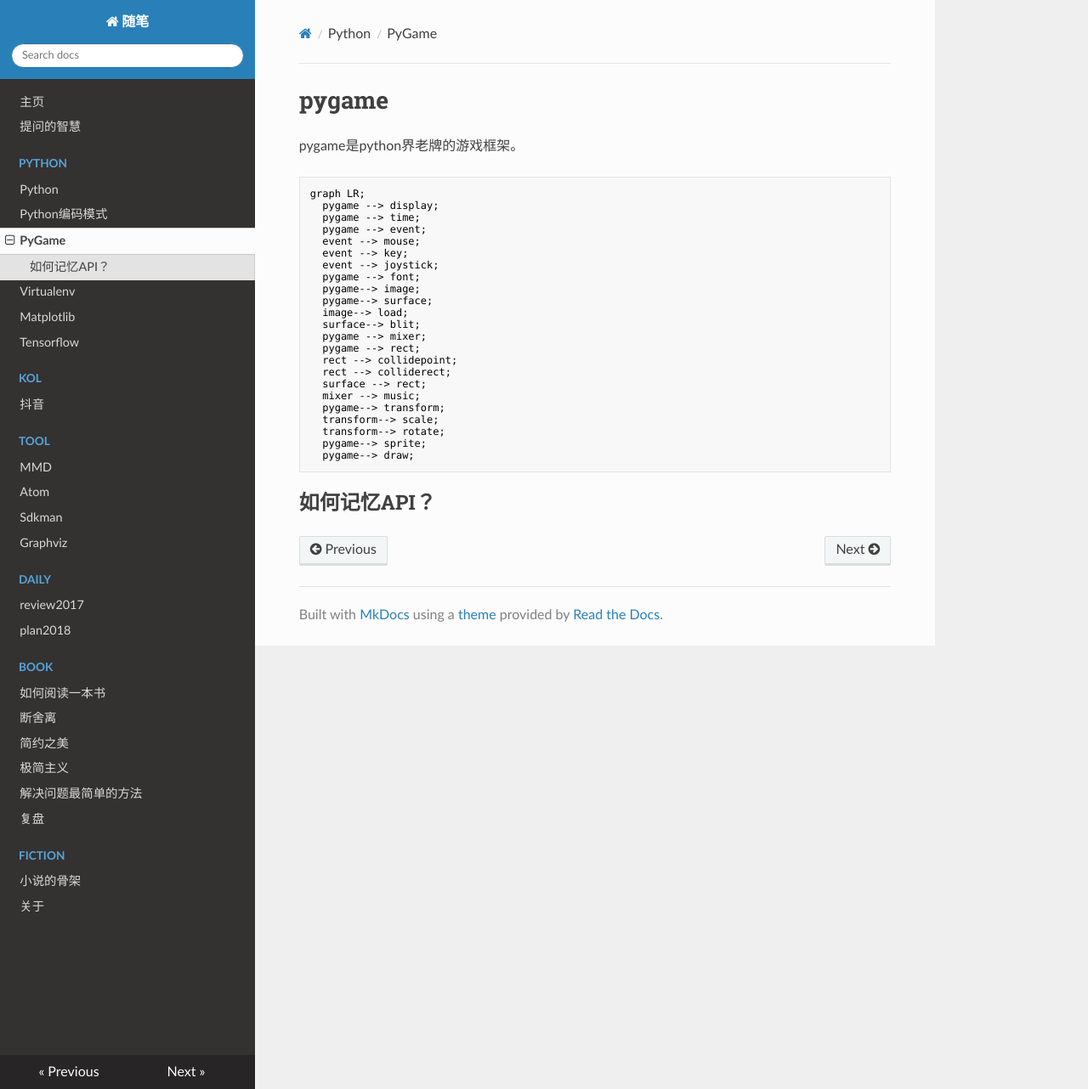
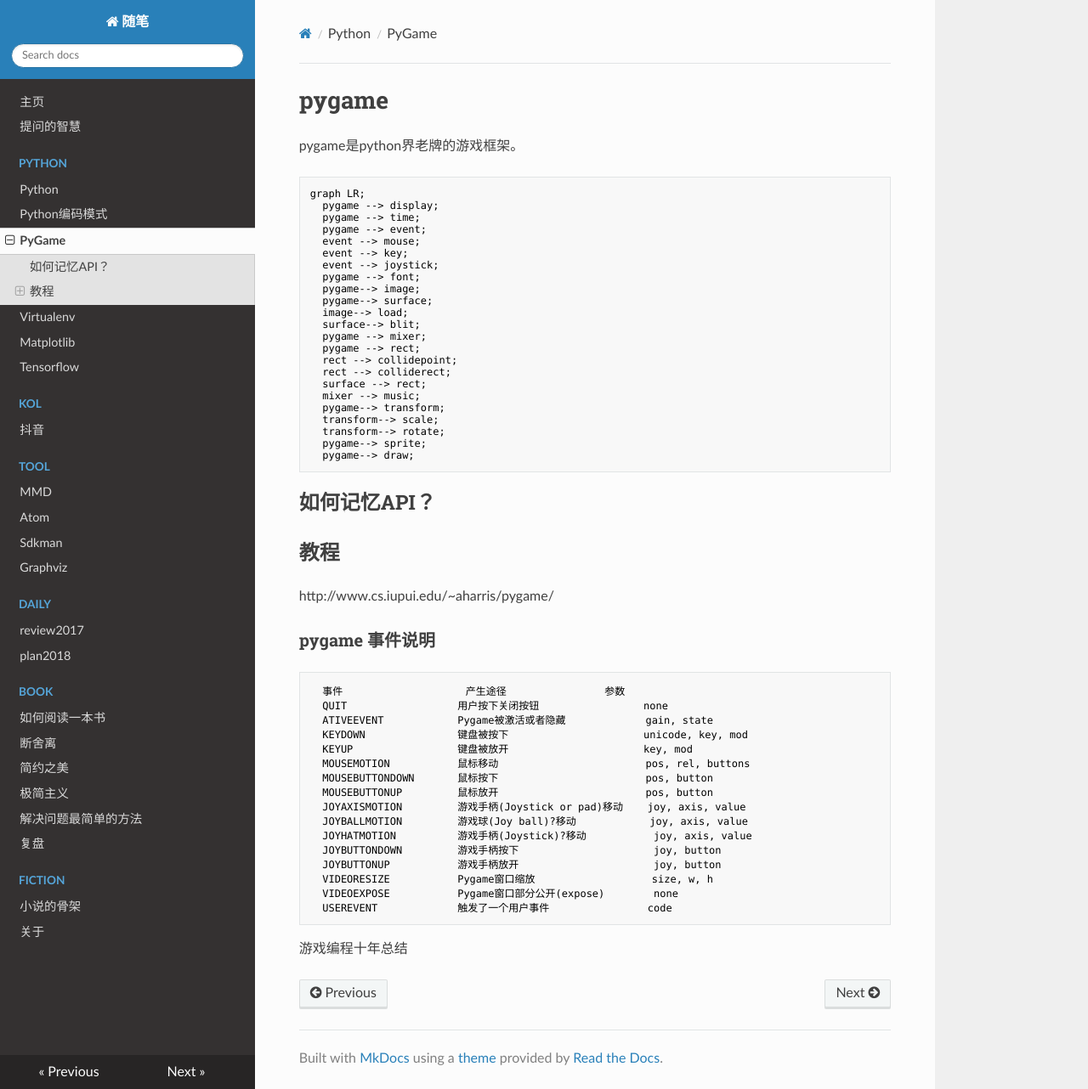
Before and after one commit to East196/notebook, an MkDocs documentation site: the page built from docs/python/pygame.md, in a window 1280 px wide and 1282 px high. Shown: the whole window at 85% size. Built offline with MkDocs 1.6.1, drawn with Linux system fonts in a browser that asks for light colours; nearby versions of some CDN libraries; old or Windows-style settings are respelled for this version of MkDocs.

Commit message:
程序员度量

````diff
--- a/docs/python/pygame.md
+++ b/docs/python/pygame.md
@@ -28,3 +28,28 @@
 ```
 
 ## 如何记忆API？
+
+## 教程
+http://www.cs.iupui.edu/~aharris/pygame/
+
+### pygame 事件说明
+```text
+  事件                    产生途径                参数
+  QUIT                  用户按下关闭按钮                 none
+  ATIVEEVENT            Pygame被激活或者隐藏             gain, state
+  KEYDOWN               键盘被按下                      unicode, key, mod
+  KEYUP                 键盘被放开                      key, mod
+  MOUSEMOTION           鼠标移动                        pos, rel, buttons
+  MOUSEBUTTONDOWN       鼠标按下                        pos, button
+  MOUSEBUTTONUP         鼠标放开                        pos, button
+  JOYAXISMOTION         游戏手柄(Joystick or pad)移动    joy, axis, value
+  JOYBALLMOTION         游戏球(Joy ball)?移动            joy, axis, value
+  JOYHATMOTION          游戏手柄(Joystick)?移动           joy, axis, value
+  JOYBUTTONDOWN         游戏手柄按下                      joy, button
+  JOYBUTTONUP           游戏手柄放开                      joy, button
+  VIDEORESIZE           Pygame窗口缩放                   size, w, h
+  VIDEOEXPOSE           Pygame窗口部分公开(expose)        none
+  USEREVENT             触发了一个用户事件                code
+```
+
+游戏编程十年总结
````
Also changed, not shown: docs/book/程序员度量.md (added, +6 -0 lines), docs/kol/douyin.md (+1 -0 lines), docs/assets/抖音内容套路.png (added), docs/assets/程序员度量1.png (added), docs/assets/程序员度量2.png (added), docs/assets/程序员度量3.png (added).
